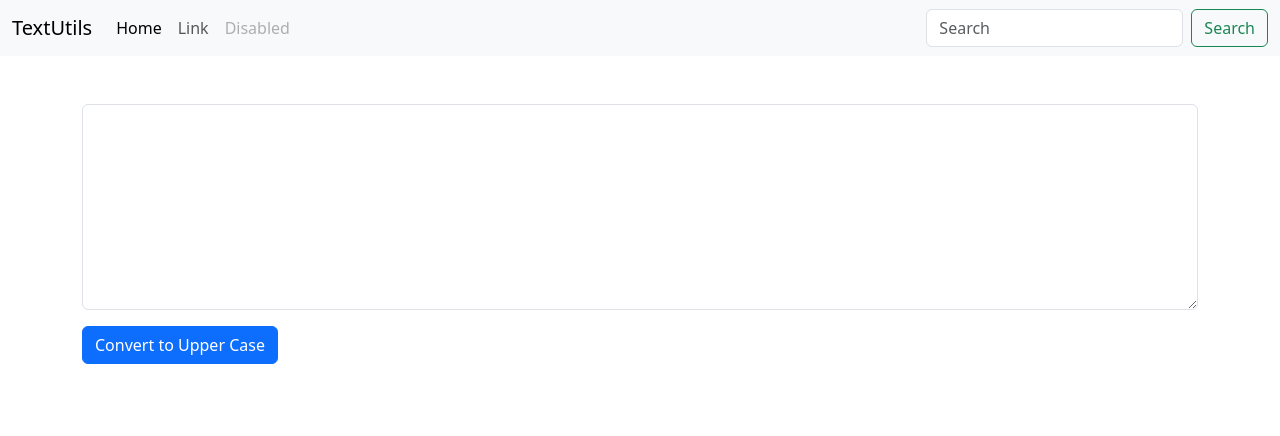
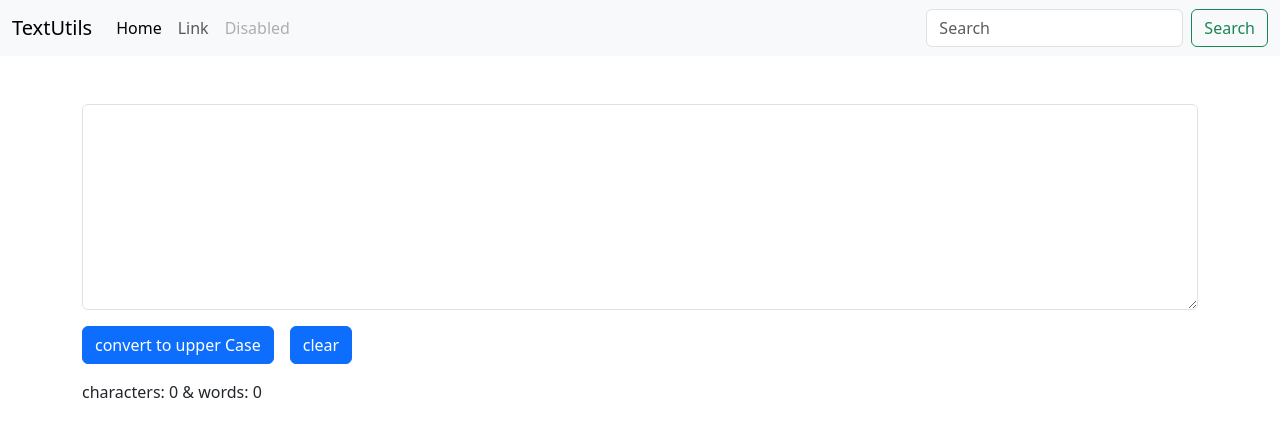
Before and after one commit to Anshul1501/TextUtils, a React (Create React App) app: page / in a window 1280 px wide. Shown: the top 436 px of the page. Built offline with nearby package versions, Linux system fonts and the light colour scheme.

Commit message:
new commit

```diff
--- a/src/components/TextForm.js
+++ b/src/components/TextForm.js
@@ -1,12 +1,33 @@
-import React from 'react'
+import React, { useState } from 'react'
 
 export default function TextForm(props) {
+
+  //Handle Upper Case Text
+    const handleUpperCase = () => {
+        let newText = text.toUpperCase();
+        setText(newText);
+    }
+//Handle On Change
+    const handleOnChange = (event) => {
+        setText(event.target.value);
+    }
+//clear Text
+
+const clearText = () => {
+    setText('');
+}
+
+    const[text, setText] = useState('');
+
   return (
     <div className="container my-5">
 <div className="mb-3">
-  <textarea className="form-control" id="exampleFormControlTextarea1" rows="8"></textarea>
+  <textarea className="form-control" id="exampleFormControlTextarea1" rows="8" value={text} onChange={handleOnChange}></textarea>
 </div>
-<button type="button" class="btn btn-primary">Convert to Upper Case</button>
+<button type="button" className="btn btn-primary" onClick={handleUpperCase}>convert to upper Case</button>
+<button type="button" className="btn btn-primary mx-3" onClick={clearText}>clear</button>
+
+<p className='my-3'>characters: {text.length} & words: {text.split(/\s+/).length-1}</p>
     </div>
   )
 }
```
